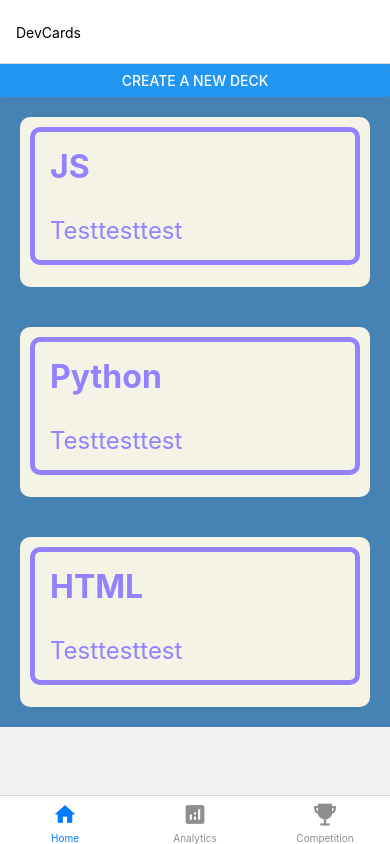
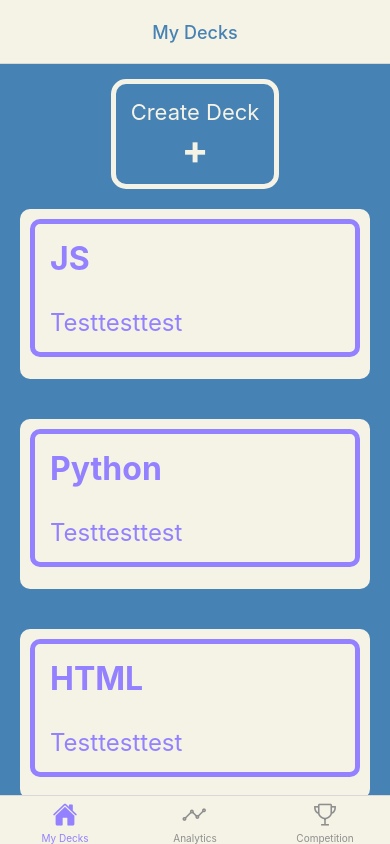
Before and after one commit to reemhd/DevCards-Frontend, a React Native app: screen /Home in a window 390 px wide. Built offline with nearby package versions, Linux system fonts and the light colour scheme.

Commit message:
added styling to create deck button and tab navigation bar

```diff
--- a/components/CreateCard.jsx
+++ b/components/CreateCard.jsx
@@ -5,10 +5,6 @@ import { Text, View, TextInput, StyleSheet } from "react-native";
 const CreateCard = ({ label }) => {
   const [cardFront, setCardFront] = useState("");
   const [cardBack, setCardBack] = useState("");
-
-  console.log(cardFront, "<< cardFront");
-  console.log(cardBack, "<< cardBack");
-  //we need to reset the card input boxes to blank
 
   return (
     <View style={cardStyles.container}>
--- a/components/Decks.jsx
+++ b/components/Decks.jsx
@@ -1,6 +1,6 @@
 import React, { useEffect } from "react";
 import { useState } from "react";
-import { View, Text, ScrollView, StyleSheet, Button } from "react-native";
+import { View, Text, ScrollView, StyleSheet, Pressable } from "react-native";
 
 const Decks = ({ navigation }) => {
   const testDecks = [
@@ -24,10 +24,16 @@ const Decks = ({ navigation }) => {
   return (
     <ScrollView>
       <View style={deckStyles.container}>
-        <Button
-          title="Create a New Deck"
-          onPress={() => navigation.navigate("CreateDeck")}
-        />
+        <View style={deckStyles.buttonBox}>
+          <Pressable
+            style={deckStyles.button}
+            title="Create a New Deck"
+            onPress={() => navigation.navigate("CreateDeck")}
+          >
+            <Text style={deckStyles.buttonText}>Create Deck</Text>
+            <Text style={deckStyles.buttonPlus}>+</Text>
+          </Pressable>
+        </View>
         {testDecks.map((testDeck) => (
           <View style={deckStyles.deckList} key={testDeck.id}>
             <View style={deckStyles.innerBorder}>
@@ -77,6 +83,32 @@ const deckStyles = StyleSheet.create({
     borderRadius: 10,
     padding: 0,
   },
+  buttonBox: {
+    alignItems: "center",
+    justifyContent: "center",
+  },
+  button: {
+    borderWidth: 5,
+    borderColor: "#F5F3E5",
+    alignItems: "center",
+    justifyContent: "center",
+    padding: 10,
+    marginTop: 15,
+    borderRadius: 15,
+    elevation: 1,
+  },
+  buttonText: {
+    color: "#F5F3E5",
+    fontSize: 22,
+    padding: 5,
+    paddingBottom: 0,
+  },
+  buttonPlus: {
+    color: "#F5F3E5",
+    fontWeight: "bold",
+    fontSize: 40,
+    paddingTop: 0,
+  },
 });
 
 export default Decks;
--- a/components/NavBar.jsx
+++ b/components/NavBar.jsx
@@ -1,11 +1,7 @@
 import React from "react";
-import { View, StyleSheet, Pressable, Text } from "react-native";
 import { MaterialIcons } from "@expo/vector-icons";
 import { Ionicons } from "@expo/vector-icons";
-import { FontAwesome5 } from "@expo/vector-icons";
 import { createBottomTabNavigator } from "@react-navigation/bottom-tabs";
-import Decks from "./Decks";
-import CreateDeck from "./CreateDeck";
 import Analytics from "./Analytics";
 import Competition from "./Competition";
 import StackNavigation from "./StackNavigation";
@@ -14,34 +10,68 @@ const Tab = createBottomTabNavigator();
 
 function NavBar() {
   return (
-    <Tab.Navigator>
+    <Tab.Navigator
+      screenOptions={{
+        headerStyle: {
+          backgroundColor: "#F5F3E5",
+        },
+        headerTitleAlign: "center",
+        headerTintColor: "#4682B4",
+      }}
+    >
       <Tab.Screen
         name="Home"
         component={StackNavigation}
-        options={{
-          headerTitle: () => <Text>DevCards</Text>,
-          tabBarIcon: ({ color, size }) => (
-            <MaterialIcons name="home" size={size} color={color} />
-          ),
-        }}
+        options={({ route }) => ({
+          title: "My Decks",
+          tabBarIcon: ({ color, size, focused }) => {
+            let homeIcon;
+
+            if (route.name === "Home") {
+              homeIcon = focused ? "home" : "home-outline";
+            }
+            return <Ionicons name={homeIcon} size={size} color={color} />;
+          },
+          tabBarActiveTintColor: "#9381FF",
+          tabBarStyle: {
+            backgroundColor: "#F5F3E5",
+          },
+        })}
       />
       <Tab.Screen
         name="Analytics"
         component={Analytics}
-        options={{
-          tabBarIcon: ({ color, size }) => (
-            <MaterialIcons name="analytics" size={size} color={color} />
-          ),
-        }}
+        options={({ route }) => ({
+          title: "Analytics",
+
+          tabBarIcon: ({ color, size, focused }) => {
+            let analyticsIcon;
+
+            if (route.name === "Analytics") {
+              analyticsIcon = focused ? "analytics" : "analytics-outline";
+            }
+
+            return <Ionicons name={analyticsIcon} size={size} color={color} />;
+          },
+        })}
       />
       <Tab.Screen
         name="Competition"
         component={Competition}
-        options={{
-          tabBarIcon: ({ color, size }) => (
-            <Ionicons name="trophy-sharp" size={size} color={color} />
-          ),
-        }}
+        options={({ route }) => ({
+          title: "Competition",
+
+          tabBarIcon: ({ color, size, focused }) => {
+            let competitionIcon;
+
+            if (route.name === "Competition") {
+              competitionIcon = focused ? "trophy-sharp" : "trophy-outline";
+            }
+            return (
+              <Ionicons name={competitionIcon} size={size} color={color} />
+            );
+          },
+        })}
       />
     </Tab.Navigator>
   );
```
